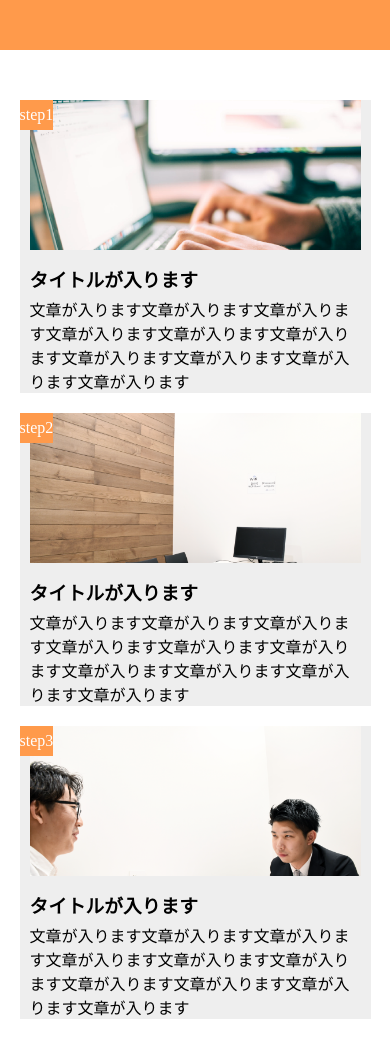
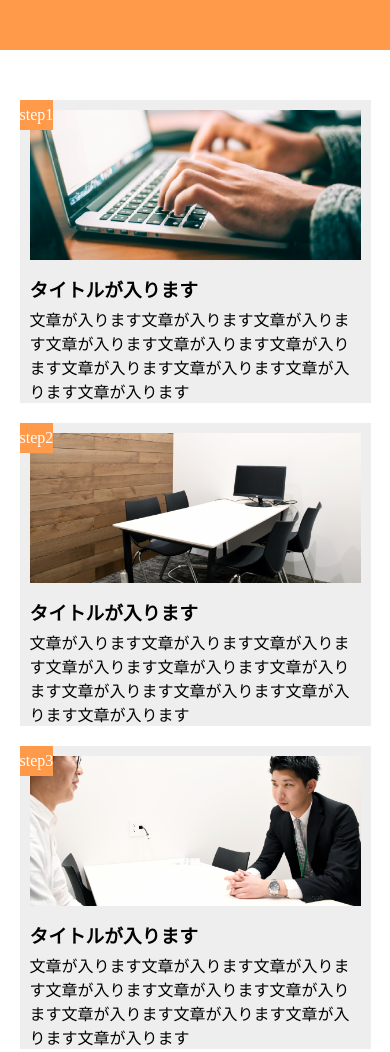
Before and after one commit to RyuzoNakamura/Assignment1, a plain HTML site: page index.html in a window 390 px wide. Shown: the top 1052 px of the page. Drawn offline with Linux system fonts and the light colour scheme.

Commit message:
[fix]表示形式が変化するウィンドウサイズを変更、コンテンツブロック上枠が表示されない不具合を修正、背景画像の表示位置を修正

```diff
--- a/style.css
+++ b/style.css
@@ -42,12 +42,14 @@ section {
   margin-top: 10px;
   margin-right: 10px;
   margin-left: 10px;
+  /*background-color: blue;*/
 }
 
 .img {
   height: 150px;
   background-color: red;
   background-size: cover;
+  background-position: center;
 }
 
 .flow01 {
@@ -72,17 +74,18 @@ footer {
   background-color: #aaaaaa;
 }
 
-@media screen and (max-width: 425px) {
+@media screen and (max-width: 768px) {
   header {
     width: 100%;
   }
 
   main {
+    margin-top: 30px;
     width: 100%;
   }
 
   section {
-    display: block;
+    display: grid;
   }
 
   .wrapper {
@@ -91,6 +94,10 @@ footer {
     width: 90%;
   }
 
+.img{
+  background-position: bottom;
+}
+
   footer {
     width: 100%;
   }
```
